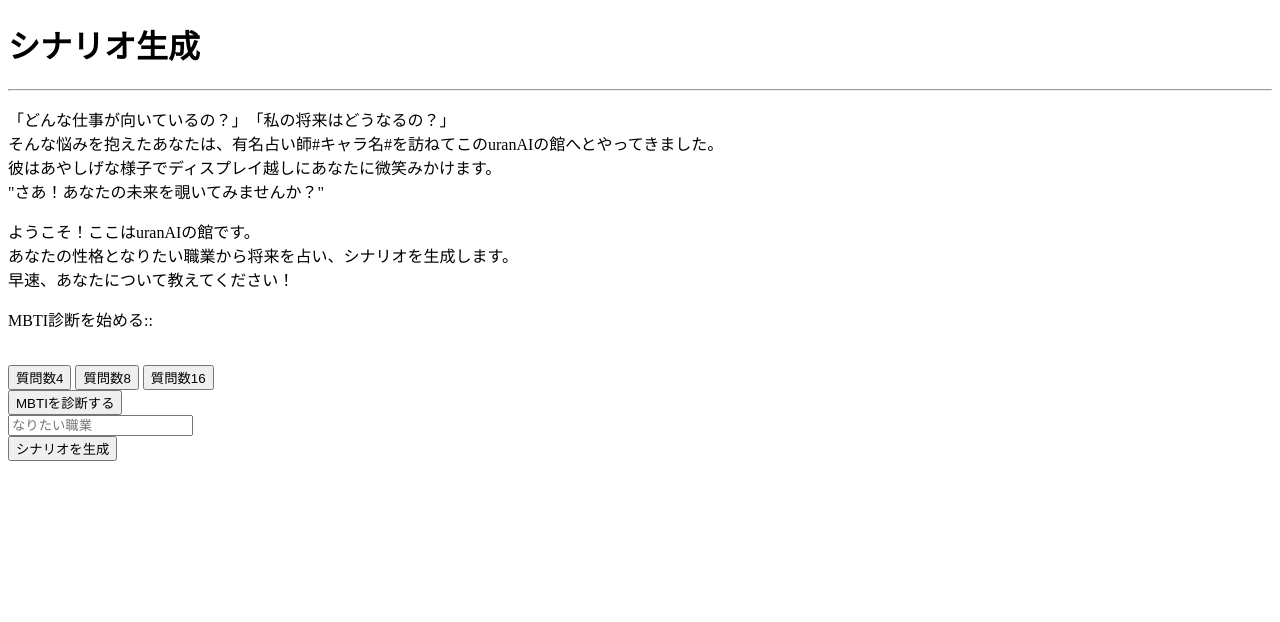
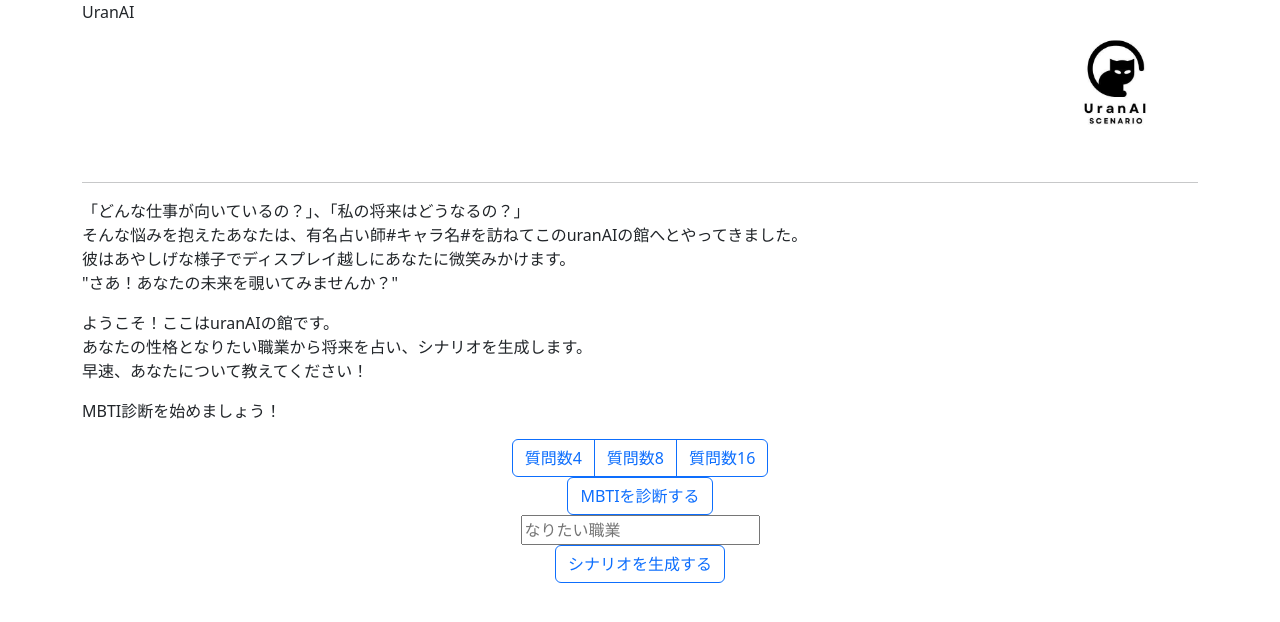
Before and after one commit to s1f10220266/uranai_v1, a Django app: template scenario/templates/scenario/top_page.html in a window 1280 px wide. Shown: the top 622 px of the page. Run offline with Django 5.2, Linux system fonts and the light colour scheme; the template is opened without the code that fills it, so the values that code supplies are empty.

Commit message:
デザイン

```diff
--- a/scenario/static/scenario/js/top.js
+++ b/scenario/static/scenario/js/top.js
@@ -1,27 +1,31 @@
 const questions = {
     e_or_i: [
-        "EかIかの問題0",
-        "EかIかの問題1",
-        "EかIかの問題2",
-        "EかIかの問題3",
+        "人から注目されるのが好きだ",
+        "人と関わるのが好きだ",
+        "急な予定でも、勢いに任せて出掛ける",
+        "休日は誰かとワイワイ過ごす",
+        "期間限定のメニューが気になる",
     ],
     s_or_n: [
-        "SかNかの問題0",
-        "SかNかの問題1",
-        "SかNかの問題2",
-        "SかNかの問題3",
+        "自炊の時に、レシピをしっかりチェックする",
+        "恋人に求めるのは中身より見た目",
+        "説明書は読む派",
+        "集中している時に声をかけられても平気",
+        "作文は構成をしっかり決めてから書く",
     ],
     t_or_f: [
-        "TかFかの問題0",
-        "TかFかの問題1",
-        "TかFかの問題2",
-        "TかFかの問題3",
+        "効率よく物事を進めたい",
+        "他人の考えはあまり興味がない",
+        "悩んでいる友達には、共感するより解決策を提案する",
+        "本を手に取ったら、目次を飛ばして、内容を読み始める",
+        "衝動買いはしないタイプ",
     ],
     p_or_j: [
-        "PかJかの問題0",
-        "PかJかの問題1",
-        "PかJかの問題2",
-        "PかJかの問題3",
+        "計画通りの人生は楽しくない",
+        "いつもギリギリで行動する",
+        "臨機応変に対応できる",
+        "夏休みの宿題は後回し",
+        "一度決めた考えは曲げない",
     ]
 }
 
@@ -32,23 +36,30 @@
     qArea.innerHTML = '';
     buttonArea.innerHTML = '';
     Object.keys(questions).forEach(key => {
+        let shuffledQuestions = questions[key].sort(() => Math.random() - 0.5);
         for (let i = 0; i < numQuestions; i++) {
-            let q = questions[key][i];
+            let q = shuffledQuestions[i];
             let newDiv = document.createElement("div"); //divタグを作る
-            newDiv.id = "";
-            newDiv.innerHTML = `<p>${q}<br>
+            newDiv.className = "row justify-content-center";
+            newDiv.innerHTML = `
+            <div class="col text-center">
+                <p>${q}<br>
                 あてはまる
                 <input type="radio" name="${key}_${i}" value="2">
                 <input type="radio" name="${key}_${i}" value="1">
                 <input type="radio" name="${key}_${i}" value="-1">
                 <input type="radio" name="${key}_${i}" value="-2">
                 あてはまらない
-            </p>`;
+                </p>
+            </div>`;
             qArea.appendChild(newDiv);
         }
     });
     let btnDiv = document.createElement("div");
-    btnDiv.id = "mbti_btn";
-    btnDiv.innerHTML = `<button id="mbti_btn" type="submit" name="action" value="mbti_gen">MBTIを診断する</button>`;
+    btnDiv.className = "row justify-content-center mbti_btn";
+    btnDiv.innerHTML = `
+    <div class="col text-center">
+        <button class="btn btn-outline-primary mbti_btn" type="submit" name="action" value="mbti_gen">MBTIを診断する</button>
+    </div>`;
     buttonArea.appendChild(btnDiv);
 }
--- a/scenario/templates/scenario/top_page.html
+++ b/scenario/templates/scenario/top_page.html
@@ -1,16 +1,25 @@
 <!DOCTYPE html>
+{% load static %}
 <html>
   <head>
     <meta charset="UTF-8">
+    <meta name="viewport" content="width=device-width-width, initial-scale=1">
+    <link href="https://cdn.jsdelivr.net/npm/bootstrap@5.3.0/dist/css/bootstrap.min.css" rel="stylesheet" integrity="sha384-9ndCyUaIbzAi2FUVXJi0CjmCapSmO7SnpJef0486qhLnuZ2cdeRhO02iuK6FUUVM" crossorigin="anonymous">
+    <link href="{% static 'scenario/css/top_page.css' %}" rel="stylesheet">
     <title>Scenario App</title>
     <script src="../../../static/scenario/js/top.js"></script>
   </head>
-
   <body onload="generateQuestions()">
-    <h1>シナリオ生成</h1>
+    <div class="container">
+        <div class="row">
+          <div class="col-3">UranAI</div>
+          <div class="offset-7 col-2 logo">
+            <img src="{% static 'scenario/img/UranAI.jpg' %}" alt="logo" class="img-fluid">
+          </div>
+        </div>
       <hr>
-    <div id="intro">
-      <p>「どんな仕事が向いているの？」　「私の将来はどうなるの？」<br>
+      <div class="row intro">
+        <p>「どんな仕事が向いているの？」、「私の将来はどうなるの？」<br>
           そんな悩みを抱えたあなたは、有名占い師#キャラ名#を訪ねてこのuranAIの館へとやってきました。<br>
           彼はあやしげな様子でディスプレイ越しにあなたに微笑みかけます。<br>
           "さあ！あなたの未来を覗いてみませんか？"
@@ -22,45 +31,67 @@
         </p>
       </div>
 
-    <div id="num_select">
-      <p>MBTI診断を始める::</p><br>
-      <button onclick="generateQuestions(4)">質問数4</button>
-      <button onclick="generateQuestions(8)">質問数8</button>
-      <button onclick="generateQuestions(16)">質問数16</button>
+      <div class="row justify-content-center num_select">
+        <p>MBTI診断を始めましょう！</p><br>
+        <div class="col-12 text-center">
+          <div class="btn-group" role="group" aria-label="Button group example">
+            <button class="btn btn-outline-primary" onclick="generateQuestions(4)">質問数4</button>
+            <button class="btn btn-outline-primary" onclick="generateQuestions(8)">質問数8</button>
+            <button class="btn btn-outline-primary" onclick="generateQuestions(16)">質問数16</button>
+          </div>
+        </div>
       </div>
 
-    <div id="quiz">
+      <div class="quiz">
         <form method="post" action="{% url 'index' %}">
           {% csrf_token %}
 
           <div id="questions">
           </div>
+
           <div id="check_mbti">
           </div>
 
-        <div id="input_job">
+          {% if user_mbti %}
+            <input type="hidden" name="user_mbti" value="{{ user_mbti }}">
+            <input type="hidden" name="user_type" value="{{ user_type }}">
+          {% endif %}
+
+          <div class="row justify-content-center">
+            <div class="col text-center mbti_area">
+              {% if user_mbti %}
+              <h3>あなたのMBTI</h3>
+              <p>{{ user_mbti }} ({{ user_type }})</p>
+              {% endif %}
+            </div>
+          </div>
+
+          <div class="row justify-content-center">
+            <div class="col text-center input_job">
               <input type="text" name="user_job" placeholder="なりたい職業" maxlength="10">
             </div>
-        <div id="ask_gpt">
-          <button type="submit" name="action" value="scenario_gen" id="scenario_btn">シナリオを生成</button>
+          </div>
+
+          <div class="row justify-content-center">
+            <div class="col text-center ask_gpt">
+              <button type="submit" name="action" value="scenario_gen" class="btn btn-outline-primary scenario_btn">シナリオを生成する</button>
+            </div>
           </div>
         </form>
       </div>
 
-    <div id="mbti_area">
-      {% if user_mbti %}
-      <h3>あなたのMBTI</h3>
-      <p>{{ user_mbti }} ({{ user_type }})</p>
-    {% endif %}
-    <div>
-    <div id="scenario_area">
+      <div class="row justify-content-center">
+        <div class="col text-center scenario_area">
           {% if user_scenario %}
             <h3>あなたのシナリオ</h3>
-        <p>{{ user_scenario }}</p>
+            <p>{{ user_scenario | linebreaksbr }}</p>
             <p>{{ precaution }}</p>
           {% endif %}
         </div>
-
+      </div>
+    </div>
+    <script src="https://cdn.jsdelivr.net/npm/bootstrap@5.3.0/dist/js/bootstrap.bundle.min.js" integrity="sha384-geWF76RCwLtnZ8qwWowPQNguL3RmwHVBC9FhGdlKrxdiJJigb/j/68SIy3Te4Bkz" crossorigin="anonymous">
+    </script>
   </body>
 
 </html>
```
Also changed, not shown: scenario/views.py (+11 -6 lines), scenario/static/scenario/css/top_page.css (added), scenario/static/scenario/img/UranAI.jpg (added), 1 other file. Lines whose indentation alone changed are shown as unchanged.
